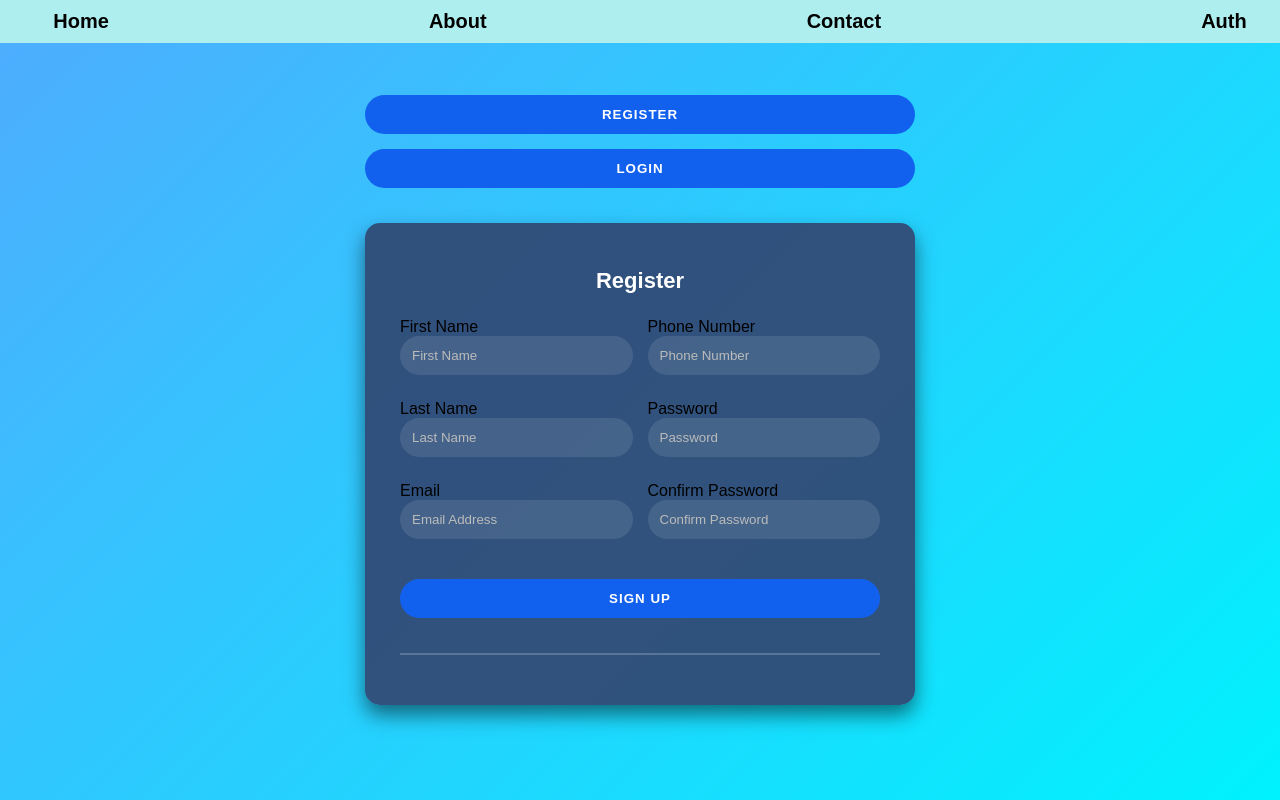
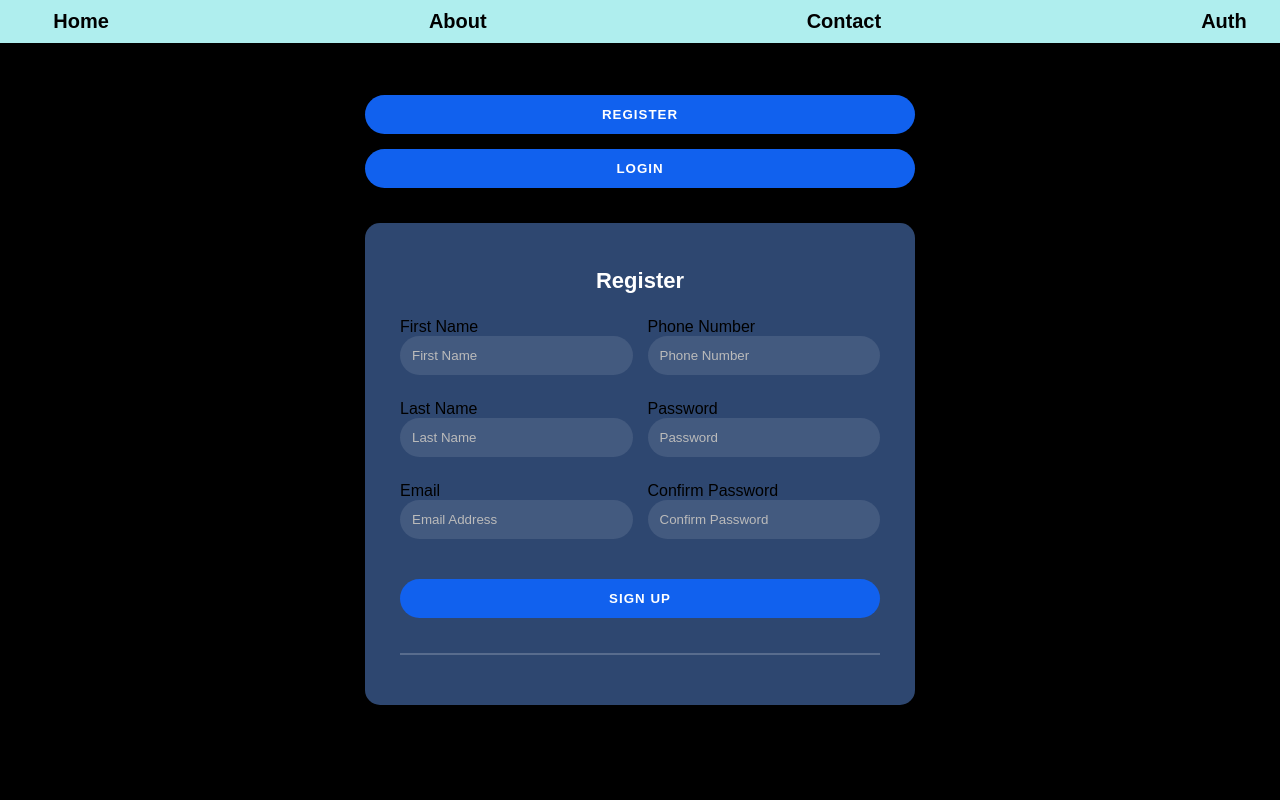
Before and after one commit to Eshhaa11/React-lesson1, a React (Create React App) app: page / in a window 1280 px wide. Built offline with nearby package versions, Linux system fonts and the light colour scheme.

Commit message:
style: Change background color of LogInComponent to black for improved contrast

```diff
--- a/src/Components/LogInComponent.css
+++ b/src/Components/LogInComponent.css
@@ -4,7 +4,7 @@ body {
     display: flex;
     align-items: center;
     justify-content: center;
-    background: linear-gradient(135deg, #4facfe, #00f2fe);
+    background: black;
     font-family: 'Poppins', sans-serif;
 }
 
```
